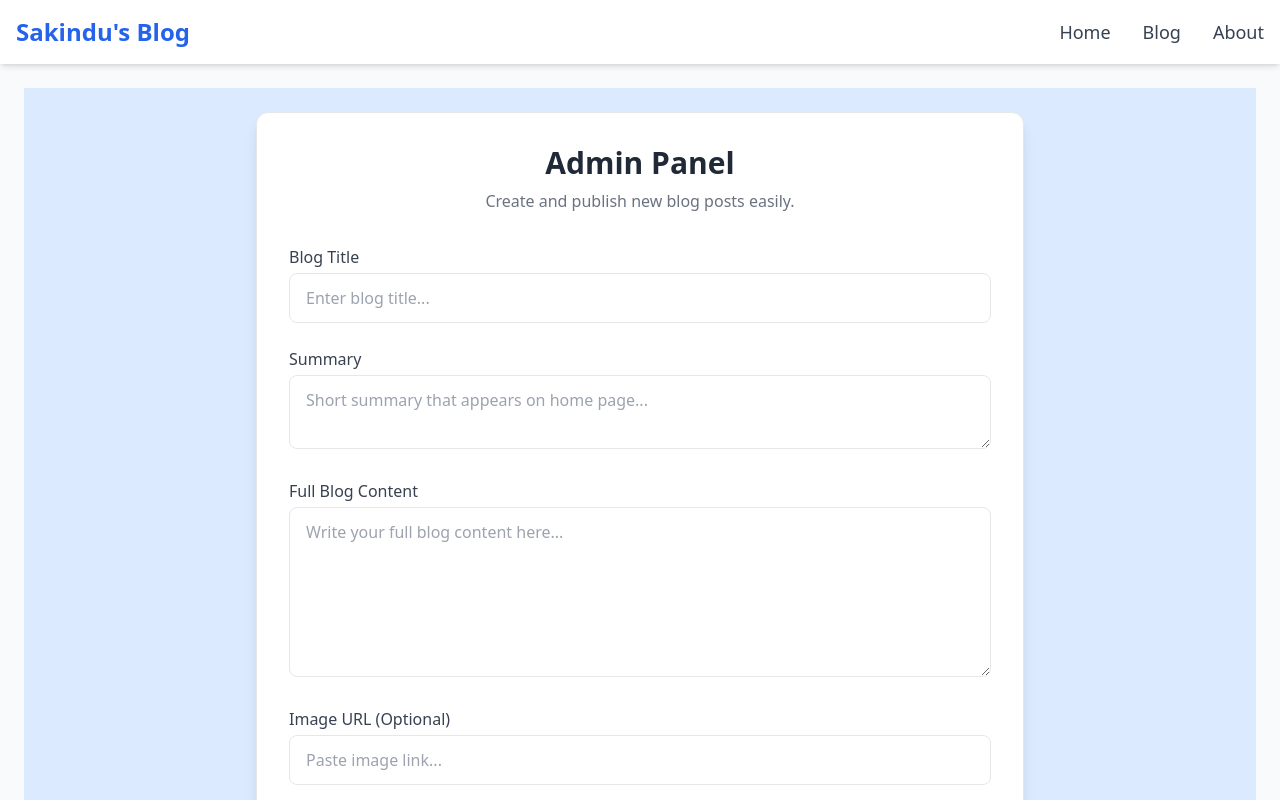
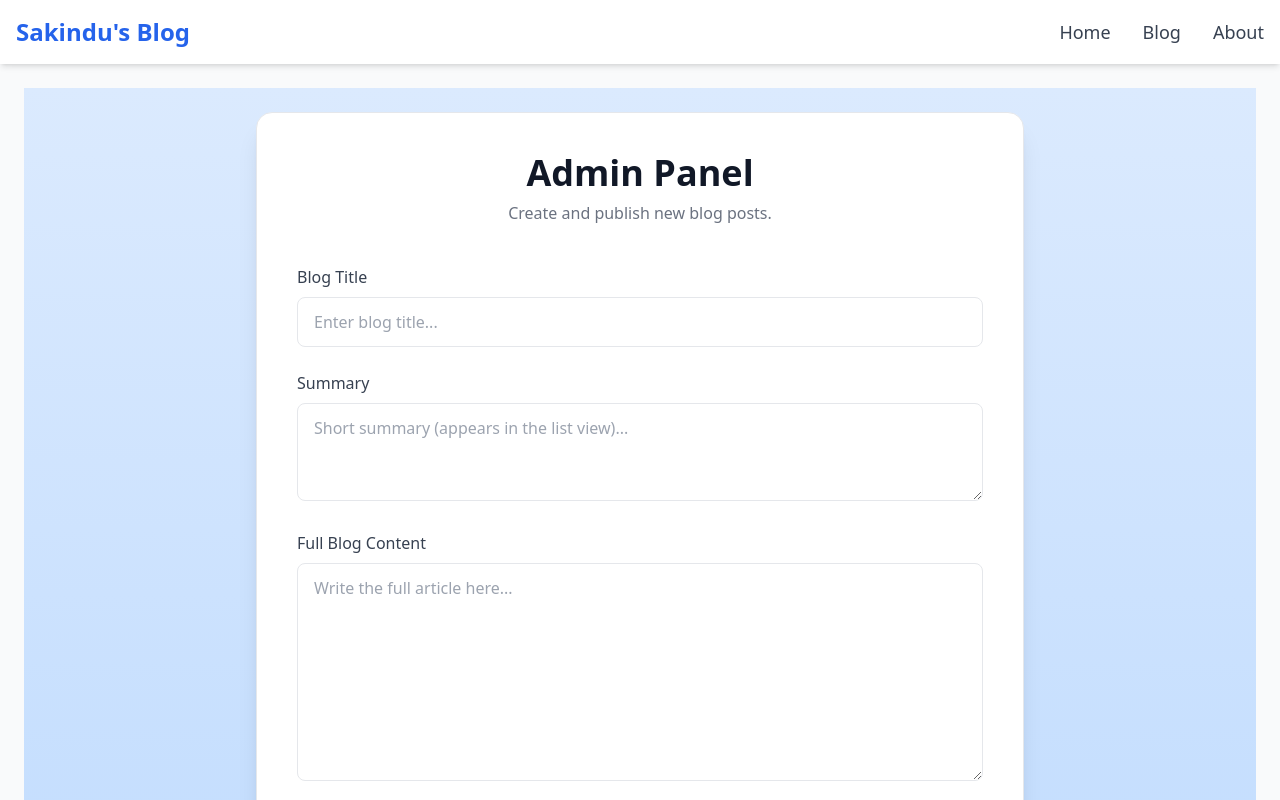
Before and after one commit to weenaath/my-blog-site, a React (Create React App) app: page /admin in a window 1280 px wide. Shown: the top 800 px of the page. Built offline with nearby package versions, Linux system fonts and the light colour scheme.

Commit message:
update admin page

```diff
--- a/src/pages/Admin.js
+++ b/src/pages/Admin.js
@@ -1,48 +1,52 @@
 import React, { useState } from "react";
-import { collection, addDoc } from "firebase/firestore";
+import { db } from "../firebase";
+import { collection, addDoc, serverTimestamp } from "firebase/firestore";
 
 function Admin() {
   const [title, setTitle] = useState("");
   const [summary, setSummary] = useState("");
   const [content, setContent] = useState("");
   const [image, setImage] = useState("");
+  const [loading, setLoading] = useState(false);
 
   const handleSubmit = async (e) => {
     e.preventDefault();
+    setLoading(true);
 
     try {
       await addDoc(collection(db, "posts"), {
         title,
         summary,
         content,
-      image,
-      createdAt: new Date(),
+        image: image || null,
+        createdAt: serverTimestamp(),
       });
 
-    alert("Blog added successfully!");
+      alert("🎉 Blog successfully published!");
 
+      // Clear form
       setTitle("");
       setSummary("");
       setContent("");
       setImage("");
+    } catch (error) {
+      console.error("Error adding blog:", error);
+      alert("❌ Failed to add blog. Check the console.");
+    }
 
-  } catch (error) {
-    console.error("Error writing blog:", error);
-    alert("Failed to add blog!");
-  }
+    setLoading(false);
   };
 
-
   return (
-    <div className="min-h-screen bg-blue-100 p-6 flex justify-center">
-      <div className="w-full max-w-3xl bg-white rounded-xl shadow-lg p-8 border border-gray-200">
+    <div className="min-h-screen bg-gradient-to-b from-blue-100 to-blue-200 p-6 flex justify-center">
+      <div className="w-full max-w-3xl bg-white rounded-2xl shadow-xl p-10 border border-gray-200">
 
         {/* Header */}
-        <h1 className="text-3xl font-bold text-gray-800 mb-2 text-center">
+        <h1 className="text-4xl font-bold text-gray-900 text-center mb-2">
           Admin Panel
         </h1>
-        <p className="text-gray-500 text-center mb-8">
-          Create and publish new blog posts easily.
+        <p className="text-gray-500 text-center mb-10">
+          Create and publish new blog posts.
         </p>
 
         {/* Form */}
@@ -50,7 +54,7 @@ function Admin() {
 
           {/* Title */}
           <div>
-            <label className="block text-gray-700 font-medium mb-1">
+            <label className="block text-gray-700 font-medium mb-2">
               Blog Title
             </label>
             <input
@@ -65,38 +69,38 @@ function Admin() {
 
           {/* Summary */}
           <div>
-            <label className="block text-gray-700 font-medium mb-1">
+            <label className="block text-gray-700 font-medium mb-2">
               Summary
             </label>
             <textarea
               className="w-full px-4 py-3 border rounded-lg focus:ring-2 focus:ring-blue-500 outline-none"
-              rows="2"
-              placeholder="Short summary that appears on home page..."
+              rows="3"
+              placeholder="Short summary (appears in the list view)..."
               value={summary}
               onChange={(e) => setSummary(e.target.value)}
               required
-            ></textarea>
+            />
           </div>
 
           {/* Content */}
           <div>
-            <label className="block text-gray-700 font-medium mb-1">
+            <label className="block text-gray-700 font-medium mb-2">
               Full Blog Content
             </label>
             <textarea
               className="w-full px-4 py-3 border rounded-lg focus:ring-2 focus:ring-blue-500 outline-none"
-              rows="6"
-              placeholder="Write your full blog content here..."
+              rows="8"
+              placeholder="Write the full article here..."
               value={content}
               onChange={(e) => setContent(e.target.value)}
               required
-            ></textarea>
+            />
           </div>
 
           {/* Image URL */}
           <div>
-            <label className="block text-gray-700 font-medium mb-1">
-              Image URL (Optional)
+            <label className="block text-gray-700 font-medium mb-2">
+              Image URL (optional)
             </label>
             <input
               type="text"
@@ -107,15 +111,18 @@ function Admin() {
             />
           </div>
 
-          {/* Submit Button */}
+          {/* Submit */}
           <button
             type="submit"
-            className="w-full bg-blue-600 text-white py-3 rounded-lg text-lg font-semibold
-                       hover:bg-blue-700 transition transform hover:scale-105 shadow"
+            disabled={loading}
+            className={`w-full py-3 rounded-lg text-lg font-semibold transition transform shadow
+              ${loading ? "bg-gray-400 cursor-not-allowed" : "bg-blue-600 text-white hover:bg-blue-700 hover:scale-105"}
+            `}
           >
-            Publish Blog
+            {loading ? "Publishing..." : "Publish Blog"}
           </button>
         </form>
+
       </div>
     </div>
   );
```
Lines whose indentation alone changed are shown as unchanged.
